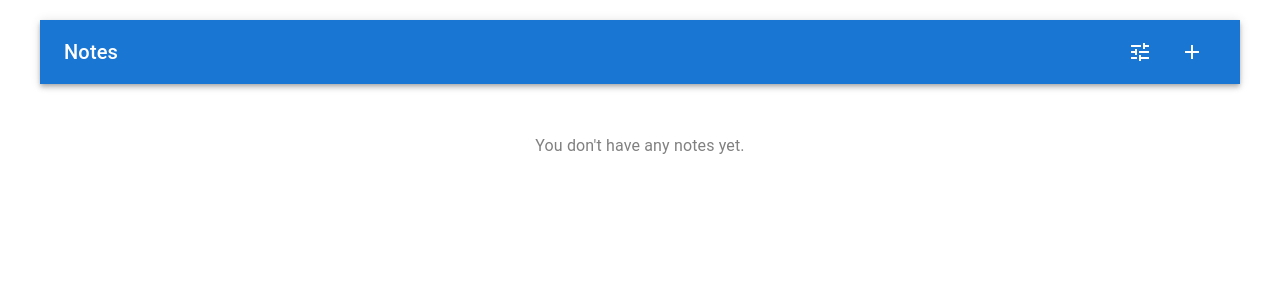
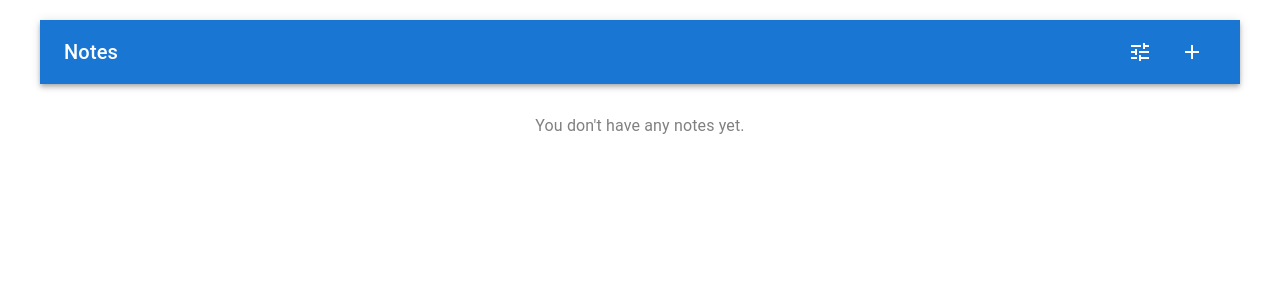
Before and after one commit to MaksimPilat/notes-app, a React (Create React App) app: page / in a window 1280 px wide. Shown: the top 300 px of the page. Built offline with nearby package versions, Linux system fonts and the light colour scheme.

Commit message:
modified:   src/components/NoteList.tsx

```diff
--- a/src/components/NoteList.tsx
+++ b/src/components/NoteList.tsx
@@ -41,7 +41,6 @@ export default function NoteList() {
           display: "grid",
           gridTemplateColumns: "repeat(auto-fit, minmax(290px, 1fr))",
           gap: "20px",
-          marginTop: "20px",
         }}
       >
         {renderNotes()}
```
